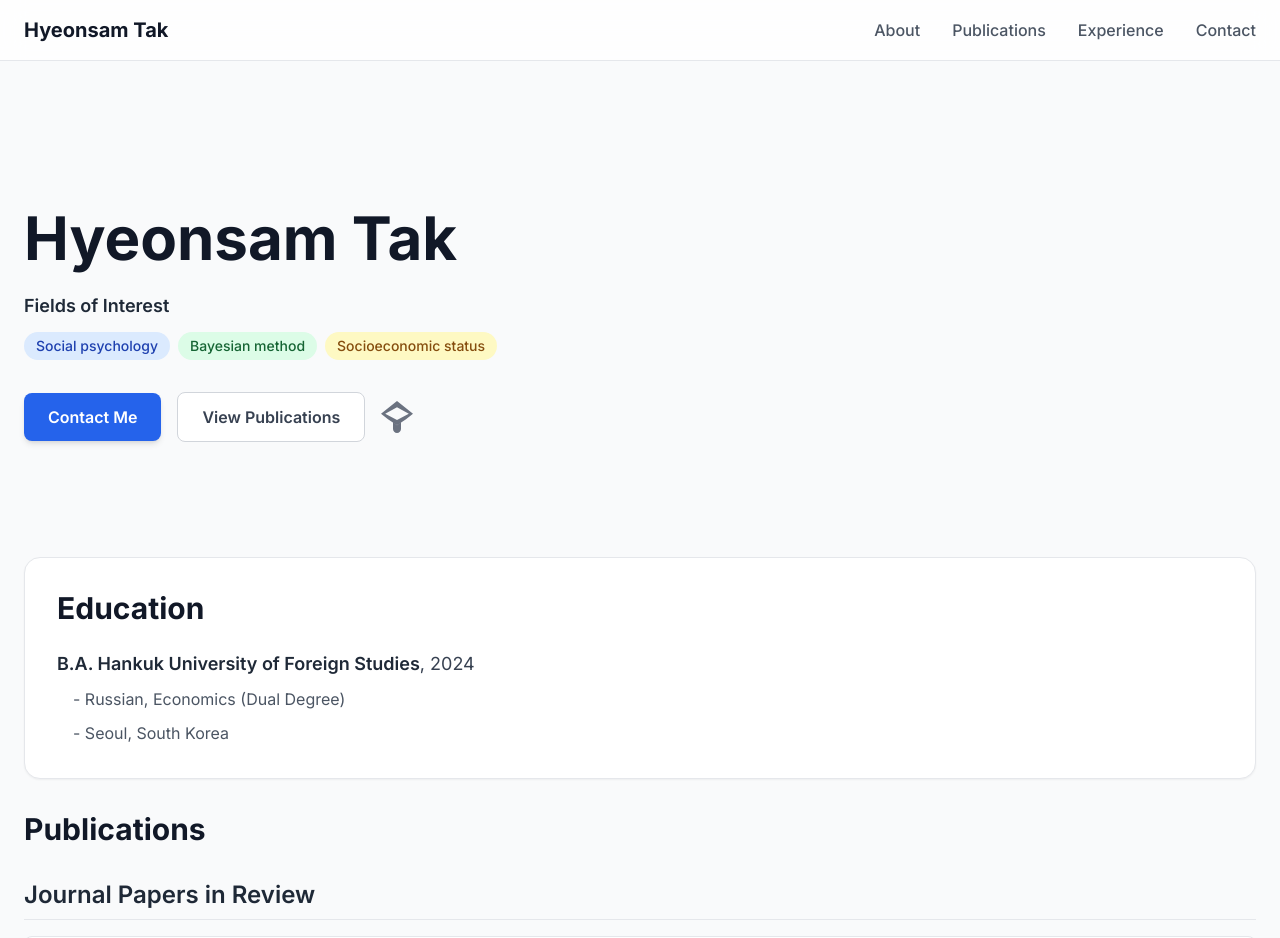
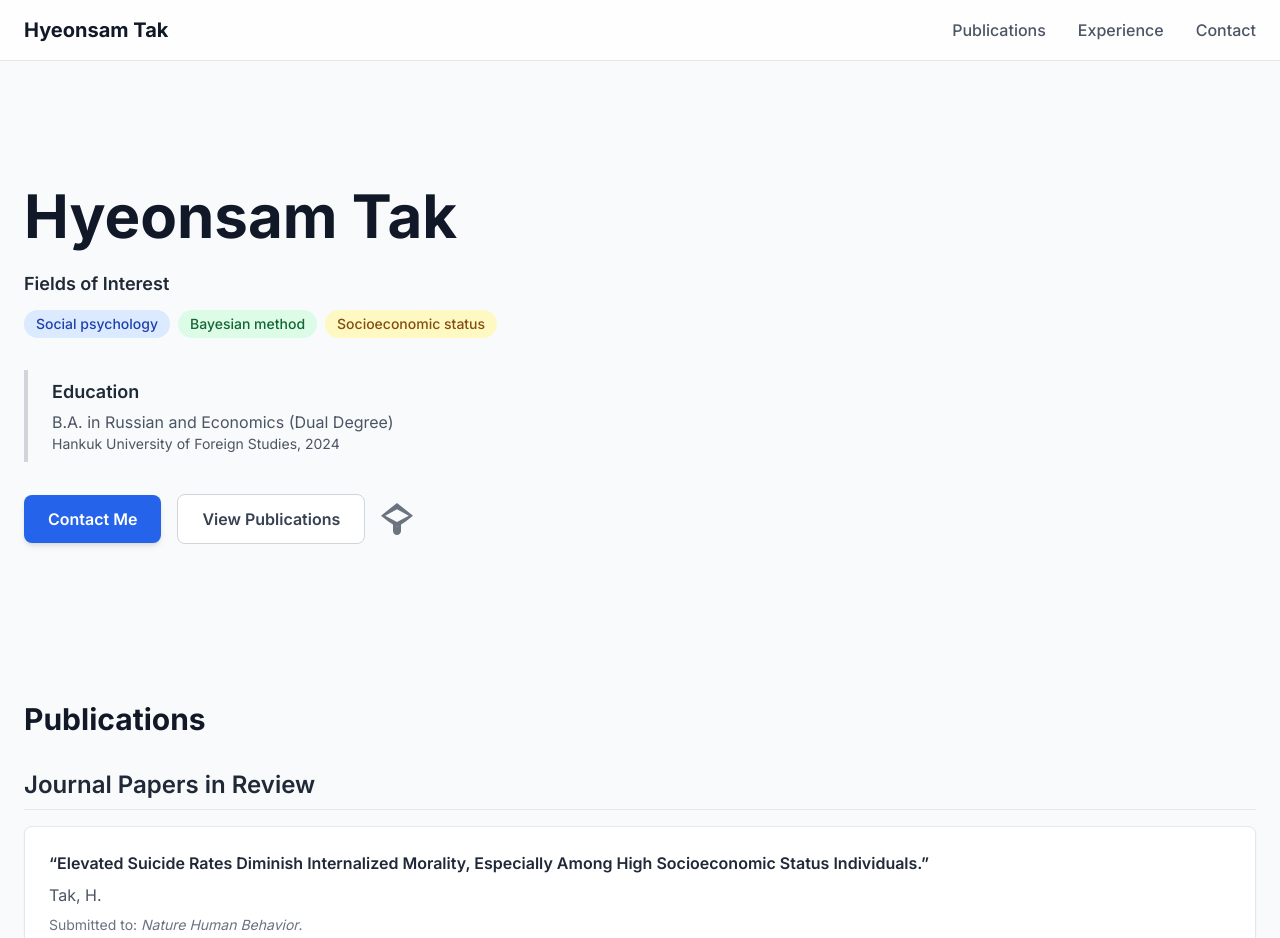
Before and after one commit to Hyeonsam/hyeonsamtak, a plain HTML site: page index.html in a window 1280 px wide. Shown: the top 938 px of the page. Drawn offline with nearby package versions, Linux system fonts and the light colour scheme.

Commit message:
Update index.html

```diff
--- a/index.html
+++ b/index.html
@@ -16,12 +16,10 @@
 </head>
 <body class="bg-gray-50 text-gray-800">
 
-    <!-- Header & Navigation -->
     <header class="bg-white/80 backdrop-blur-md sticky top-0 z-50 border-b border-gray-200">
         <div class="container mx-auto px-6 py-4 flex justify-between items-center">
             <a href="#home" class="text-xl font-bold text-gray-900">Hyeonsam Tak</a>
             <nav class="hidden md:flex space-x-8 text-gray-600 font-medium">
-                <a href="#about" class="hover:text-blue-500 transition-colors">About</a>
                 <a href="#publications" class="hover:text-blue-500 transition-colors">Publications</a>
                 <a href="#experience" class="hover:text-blue-500 transition-colors">Experience</a>
                 <a href="#contact" class="hover:text-blue-500 transition-colors">Contact</a>
@@ -30,20 +28,16 @@
                 <svg class="w-6 h-6" fill="none" stroke="currentColor" viewBox="0 0 24 24" xmlns="http://www.w3.org/2000/svg"><path stroke-linecap="round" stroke-linejoin="round" stroke-width="2" d="M4 6h16M4 12h16m-7 6h7"></path></svg>
             </button>
         </div>
-        <!-- Mobile Menu -->
         <div id="mobile-menu" class="hidden md:hidden bg-white border-t border-gray-200">
-            <a href="#about" class="block py-2 px-6 text-gray-600 hover:bg-gray-100">About</a>
             <a href="#publications" class="block py-2 px-6 text-gray-600 hover:bg-gray-100">Publications</a>
             <a href="#experience" class="block py-2 px-6 text-gray-600 hover:bg-gray-100">Experience</a>
             <a href="#contact" class="block py-2 px-6 text-gray-600 hover:bg-gray-100">Contact</a>
         </div>
     </header>
 
-    <!-- Main Content -->
     <main class="container mx-auto px-6 py-8 md:py-16">
 
-        <!-- Home/Hero Section -->
-        <section id="home" class="min-h-[50vh] flex items-center">
+        <section id="home" class="min-h-[60vh] flex items-center">
             <div class="w-full">
                 <div>
                     <h1 class="text-4xl md:text-6xl font-bold text-gray-900 leading-tight">Hyeonsam Tak</h1>
@@ -54,6 +48,14 @@
                             <span class="bg-blue-100 text-blue-800 text-sm font-medium px-3 py-1 rounded-full">Social psychology</span>
                             <span class="bg-green-100 text-green-800 text-sm font-medium px-3 py-1 rounded-full">Bayesian method</span>
                             <span class="bg-yellow-100 text-yellow-800 text-sm font-medium px-3 py-1 rounded-full">Socioeconomic status</span>
+                        </div>
+                    </div>
+
+                    <div class="mt-8 border-l-4 border-gray-300 pl-6 py-2">
+                        <h3 class="text-lg font-semibold text-gray-800">Education</h3>
+                        <div class="mt-1 text-gray-600">
+                            <p>B.A. in Russian and Economics (Dual Degree)</p>
+                            <p class="text-sm">Hankuk University of Foreign Studies, 2024</p>
                         </div>
                     </div>
 
@@ -71,23 +73,9 @@
             </div>
         </section>
 
-        <!-- About Section -->
-        <section id="about" class="pt-24 -mt-16">
-            <div class="bg-white p-8 rounded-2xl shadow-sm border border-gray-200">
-                <h2 class="text-3xl font-bold text-gray-900 mb-6">Education</h2>
-                <div class="space-y-2 text-gray-700 leading-relaxed">
-                    <p class="text-lg"><strong class="font-semibold text-gray-800">B.A. Hankuk University of Foreign Studies</strong>, 2024</p>
-                    <p class="text-md text-gray-600 ml-4">- Russian, Economics (Dual Degree)</p>
-                    <p class="text-md text-gray-600 ml-4">- Seoul, South Korea</p>
-                </div>
-            </div>
-        </section>
-
-        <!-- Publications Section -->
-        <section id="publications" class="pt-24 -mt-16">
+        <section id="publications" class="pt-24">
             <h2 class="text-3xl font-bold text-gray-900 mb-8">Publications</h2>
             <div class="space-y-12">
-                <!-- *** 논문 목록 표시 방식 수정 *** -->
                 <div>
                     <h3 class="text-2xl font-semibold text-gray-800 border-b pb-2 mb-4">Journal Papers in Review</h3>
                     <ul class="space-y-4">
@@ -148,8 +136,7 @@
             </div>
         </section>
 
-        <!-- Experience & Honors Section -->
-        <section id="experience" class="pt-24 -mt-16">
+        <section id="experience" class="pt-24">
             <h2 class="text-3xl font-bold text-gray-900 mb-8">Experience & Honors</h2>
             <div class="flex flex-col space-y-12">
                 <div>
@@ -204,8 +191,7 @@
             </div>
         </section>
 
-        <!-- Contact Section -->
-        <section id="contact" class="pt-24 -mt-16">
+        <section id="contact" class="pt-24">
             <div class="bg-white p-8 rounded-2xl shadow-sm border border-gray-200">
                 <h2 class="text-3xl font-bold text-gray-900 mb-6">Contact</h2>
                 <div class="flex flex-wrap gap-8">
@@ -230,7 +216,6 @@
 
     </main>
 
-    <!-- Footer -->
     <footer class="bg-gray-800 text-white mt-16">
         <div class="container mx-auto px-6 py-6 text-center text-gray-400">
             <p>&copy; <span id="year"></span> Hyeonsam Tak. All Rights Reserved.</p>
```
